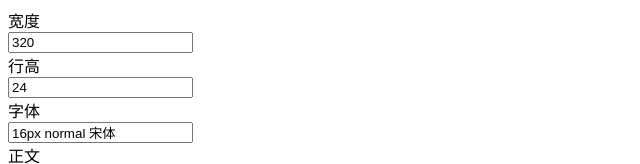
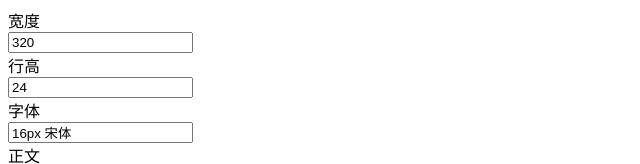
Before and after one commit to frank-deng/linefold, a website built with webpack: page index.html in a window 1280 px wide. Shown: the top 164 px of the page, 0-640 px from the left. Built offline with nearby package versions, Linux system fonts and the light colour scheme.

Commit message:
README.md added

```diff
--- a/index.html
+++ b/index.html
@@ -12,7 +12,7 @@
             <div>行高</div>
             <input type='number' min='1' name='lineHeight' value='24'/>
             <div>字体</div>
-            <input name='font' value='16px normal 宋体'/>
+            <input name='font' value='16px 宋体'/>
             <div>正文</div>
             <textarea name='textInput' rows='10' cols='40'></textarea>
         </form>
```
Also changed, not shown: README.md (added).
